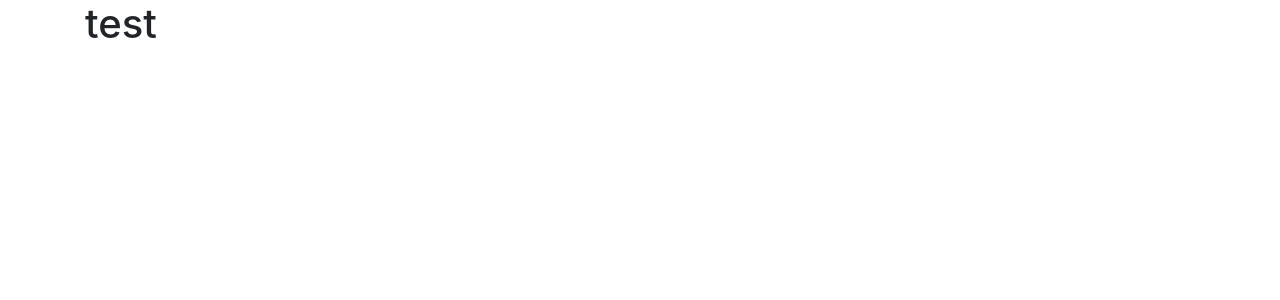
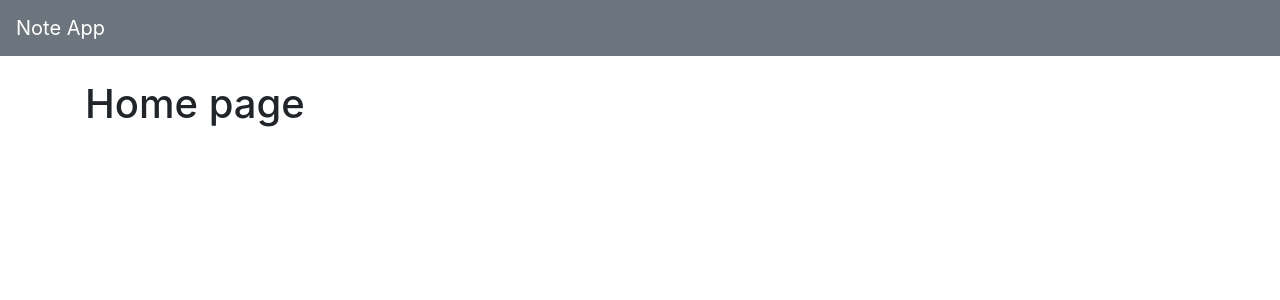
Before and after one commit to elis-11/app-5, a React (Create React App) app: page / in a window 1280 px wide. Shown: the top 300 px of the page. Built offline with nearby package versions, Linux system fonts and the light colour scheme.

Commit message:
create navigation

```diff
--- a/src/App.js
+++ b/src/App.js
@@ -1,12 +1,21 @@
 // eslint-disable-next-line no-unused-vars
 import logo from './logo.svg';
-
+import {BrowserRouter, Route, Switch} from 'react-router-dom'
+import { Home } from './pages/Home';
+import { About } from './pages/About';
+import { Navbar } from './components/Navbar';
 
 function App() {
   return (
-    <div className="container">
-      <h1>test</h1>
-    </div>
+    <BrowserRouter>
+    <Navbar />
+      <div className="container pt-4">
+        <Switch>
+          <Route path={'/'} exact component={Home} />
+          <Route path={'/about'} component={About} />
+        </Switch>
+      </div>
+    </BrowserRouter>
   );
 }
 
--- /dev/null
+++ b/src/components/Navbar.js
@@ -0,0 +1,10 @@
+import React, {Fragment} from 'react'
+
+export const Navbar = () => (
+    <nav className="navbar navbar-dark navbar-expand-lg bg-secondary">
+        <div className="navbar-brand">
+            Note App
+        </div>
+
+    </nav>
+)
--- /dev/null
+++ b/src/pages/About.js
@@ -0,0 +1,9 @@
+import React, {Fragment} from 'react'
+
+export const About = () => {
+    return (
+        <Fragment>
+            <h1>About page</h1>
+        </Fragment>
+    )
+}
--- /dev/null
+++ b/src/pages/Home.js
@@ -0,0 +1,9 @@
+import React, {Fragment} from 'react'
+
+export const Home = () => {
+    return (
+        <Fragment>
+            <h1>Home page</h1>
+        </Fragment>
+    )
+}
```
